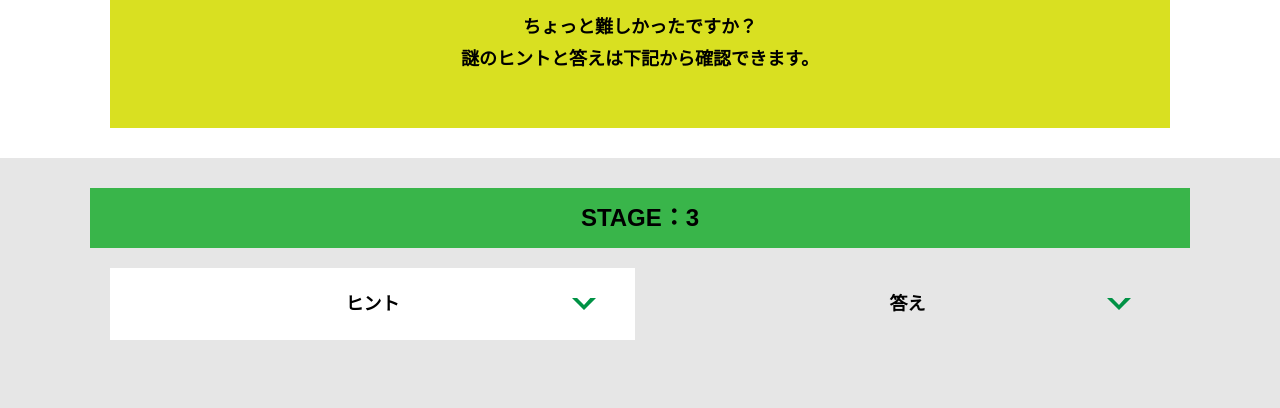
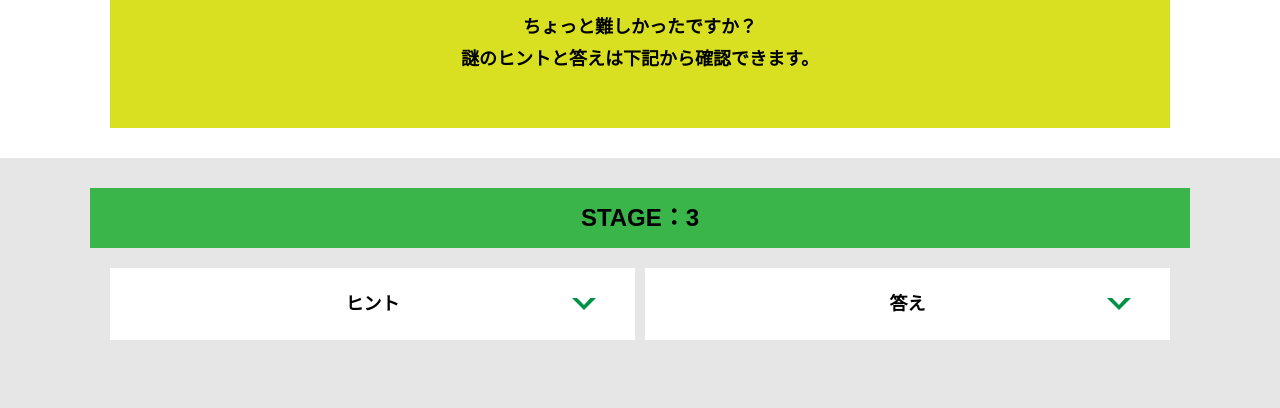
Before and after one commit to sakanakanakana/alfa-ocha-21, a plain HTML site: page hint3.html in a window 1280 px wide. Shown: the part 392-800 px from the top of the page. Drawn offline with Linux system fonts and the light colour scheme.

Commit message:
Update hint3.html

```diff
--- a/hint3.html
+++ b/hint3.html
@@ -54,7 +54,8 @@
             </div>
 3-3ヒント追加ここまで -->
            </div>
-           <div class="column">
+          <div class="column">
+            <div class="card">
               <h3 class="card__title">答え<svg class="card__arrow"><use xlink:href="#arrow"></use></svg></h3>
               <p class="card__content">zoom</p>
             </div>
```
